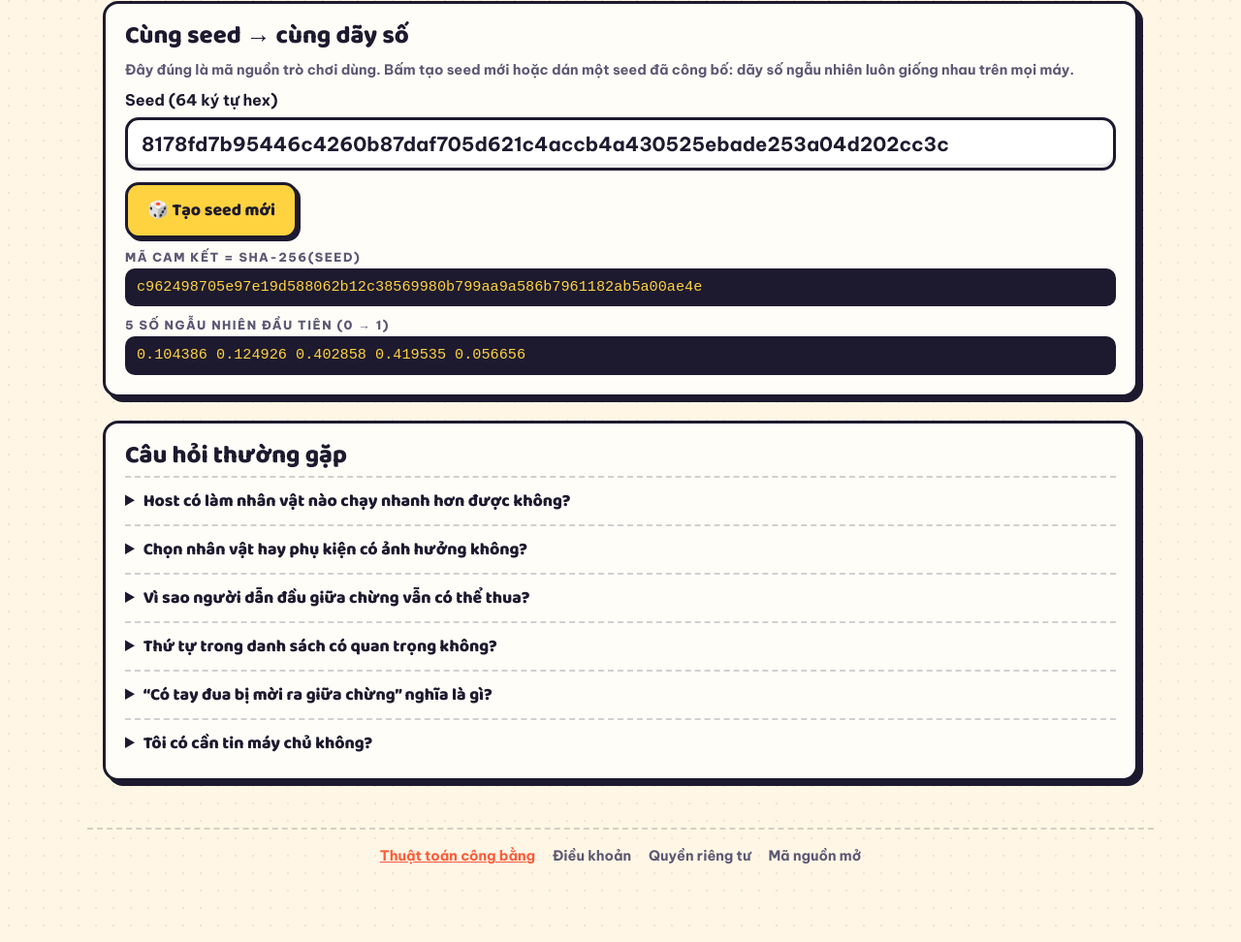
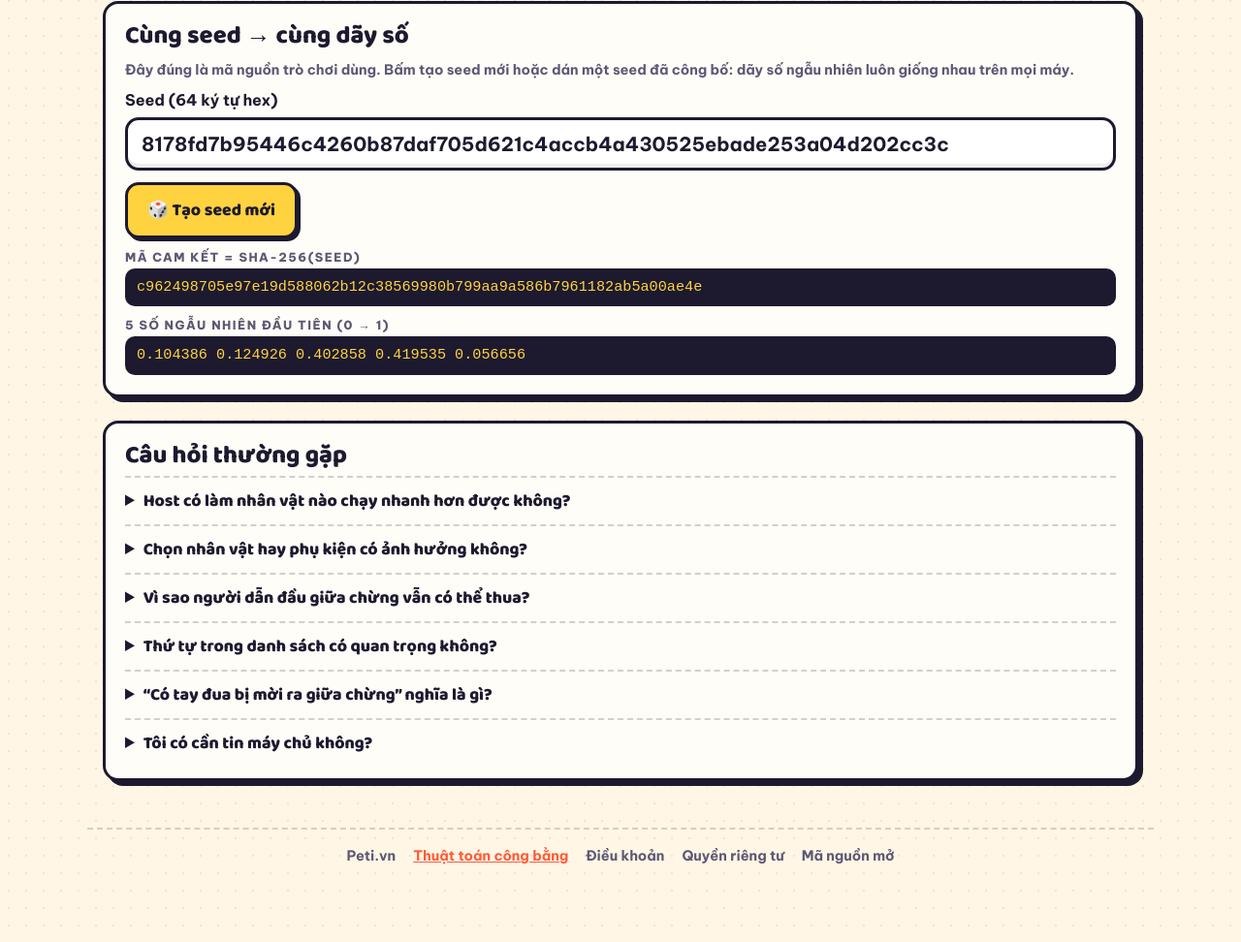
Before and after one commit to bonguynvan/duavit, a website with bundled scripts: page public/fair.html in a window 1280 px wide. Shown: the part 1214-2186 px from the top of the page at 97% size. Built offline with nearby package versions, Linux system fonts and the light colour scheme.

Commit message:
feat: link back to peti.vn in the site footer

```diff
--- a/public/fair.html
+++ b/public/fair.html
@@ -105,6 +105,7 @@
     </section>
   </main>
   <footer class="site-foot">
+    <a href="https://peti.vn">Peti.vn</a>
     <a href="/cong-bang" aria-current="page">Thuật toán công bằng</a>
     <a href="/dieu-khoan">Điều khoản</a>
     <a href="/quyen-rieng-tu">Quyền riêng tư</a>
```
Also changed, not shown: public/home.html (+1 -0 lines), public/privacy.html (+1 -0 lines), public/quick.html (+1 -0 lines), public/terms.html (+1 -0 lines), public/verify.html (+1 -0 lines), test/server.test.js (+1 -0 lines).
